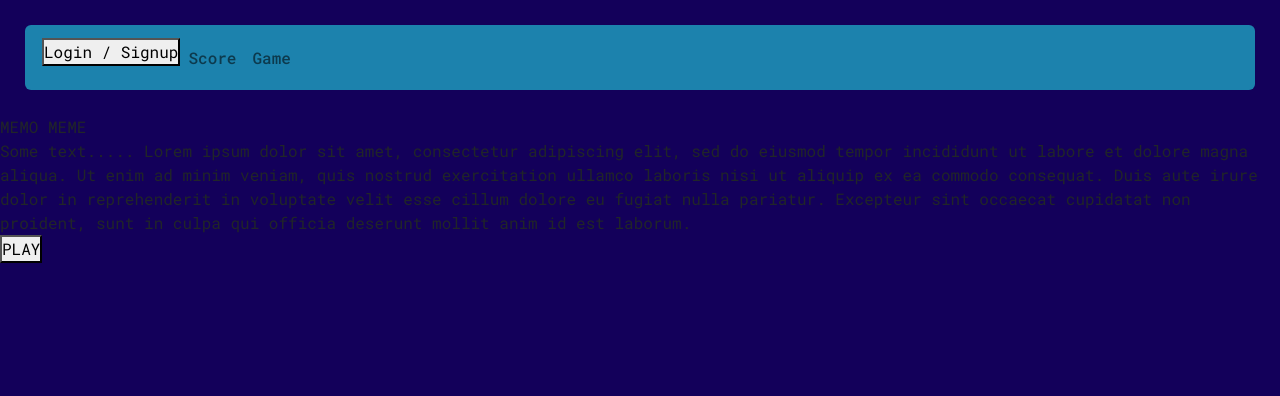
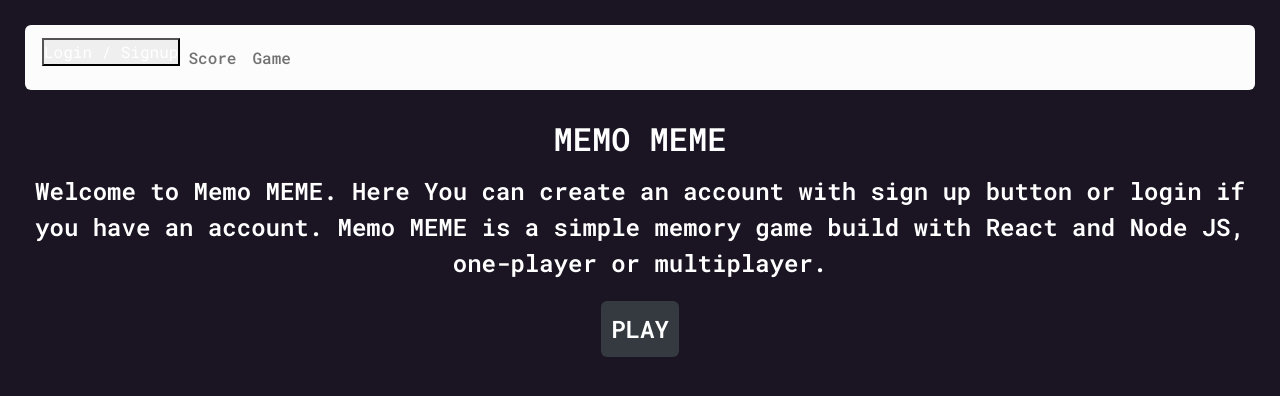
Before and after one commit to vlastavetra/memory-game, a React (Create React App) app in the folder client/: page / in a window 1280 px wide. Shown: the top 396 px of the page. Built offline with nearby package versions, Linux system fonts and the light colour scheme.

Commit message:
new home

```diff
--- a/client/src/App.css
+++ b/client/src/App.css
@@ -5,6 +5,39 @@
     margin-top: 10px;
     margin-bottom: 10px;
     height: 100%;
-    background-color: #13005A;
+    background-color: #1B1523;
     border-radius: 6px;
   }
+
+  .home-text {
+    font-size: 1.5rem;
+    font-weight: 600;
+    margin: 10px;
+    text-align: center;
+  }
+
+  .title-home {
+    font-size: 2rem;
+    font-weight: 600;
+    margin: 10px;
+    text-align: center;
+  }
+
+  .main-button {
+    margin: 10px;
+    padding: 10px;
+    border-radius: 6px;
+    border: none;
+    background-color: #343a40;
+    color: #fff;
+    font-size: 1.5rem;
+    font-weight: 600;
+    cursor: pointer;
+    transition: all 0.3s ease;
+  }
+
+  .button-container {
+    display: flex;
+    justify-content: center;
+    align-items: center;
+  }
--- a/client/src/components/NavBar/NavBar.css
+++ b/client/src/components/NavBar/NavBar.css
@@ -3,7 +3,7 @@
     justify-content: space-between;
     height: 65px;
     margin: 25px 25px;
-    background: #1C82AD;
+    background: #fcfcfc;
     border-radius: 6px;
     color: #343a40;
     padding: 5px;
--- a/client/src/index.css
+++ b/client/src/index.css
@@ -5,8 +5,9 @@
   margin: 0;
   box-sizing: border-box;
   font-family: 'Roboto Mono', monospace;
+  color: white;
 }
 
 body {
-  background-color: #13005A;
+  background-color: #1B1523;
 }
--- a/client/src/pages/Home.jsx
+++ b/client/src/pages/Home.jsx
@@ -4,8 +4,13 @@
 const Home = () => {
     return ( <>
     <div className='title-home'>MEMO MEME</div>
-    <div>Some text..... Lorem ipsum dolor sit amet, consectetur adipiscing elit, sed do eiusmod tempor incididunt ut labore et dolore magna aliqua. Ut enim ad minim veniam, quis nostrud exercitation ullamco laboris nisi ut aliquip ex ea commodo consequat. Duis aute irure dolor in reprehenderit in voluptate velit esse cillum dolore eu fugiat nulla pariatur. Excepteur sint occaecat cupidatat non proident, sunt in culpa qui officia deserunt mollit anim id est laborum.</div>
+    <div className='home-text'>Welcome to Memo MEME. Here You can create an account with sign up button or login if you have an account.
+        Memo MEME is a simple memory game build with React and Node JS, one-player or multiplayer.
+    </div>
+    <div className='button-container'>
     <button className='main-button'>PLAY</button>
+    </div>
+
     </> );
 }
 
```
